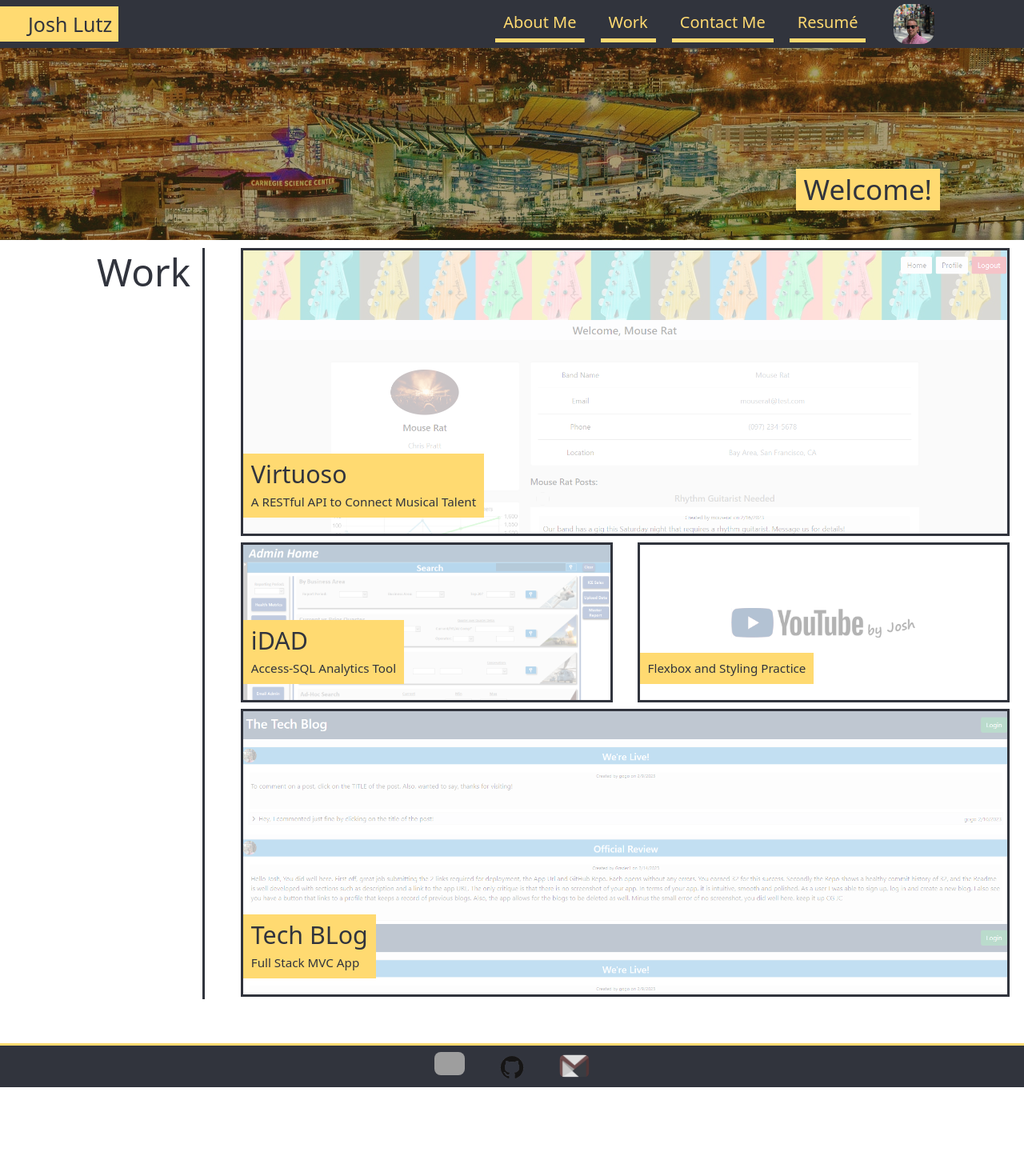
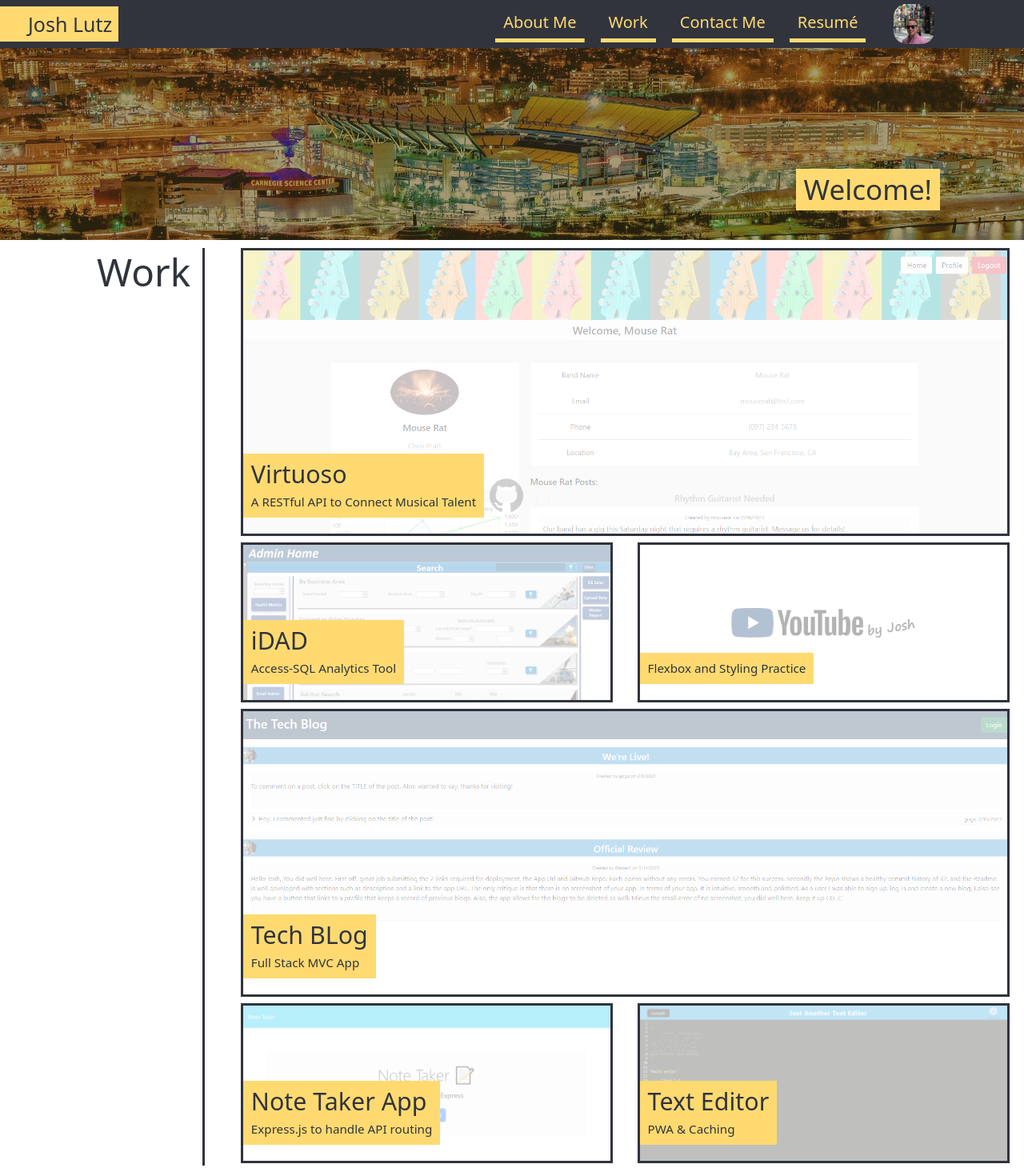
Before and after one commit to lutz143/lutz143-efolio, a React (Create React App) app in the folder efolio-app/: page / in a window 1280 px wide. Shown: the top 1470 px of the page at 80% size. Before the commit the page ends 1359 px from the top, so only its background shows below. Built offline with nearby package versions, Linux system fonts and the light colour scheme; grey boxes are pictures that could not be loaded.

Commit message:
added style.js for handling of hover on github logo for project work

```diff
--- a/efolio-app/src/App.css
+++ b/efolio-app/src/App.css
@@ -263,19 +263,41 @@
   color: var(--dark-gray);
 }
 
+.flex-item-img:hover {
+  opacity: 1.0;
+}
+
 /* Portfolio styling */
 /* ===================================================================================================================================== */
 
 
 
 /* SPPECTR size, ensuring no repeat */
-.SPPECTR {
+.Virtuoso {
   background-repeat: no-repeat;
   background-size: 86%;
 }
 
 /* iDAD size, ensuring no repeat */
 .iDAD {
+  background-repeat: no-repeat;
+  background-size: 100%;
+}
+
+/* PWA size, ensuring no repeat */
+.PWA {
+  background-repeat: no-repeat;
+  background-size: 100%;
+}
+
+/* PWA size, ensuring no repeat */
+.noteTaker {
+  background-repeat: no-repeat;
+  background-size: 100%;
+}
+
+/* Tech Blog size, ensuring no repeat */
+.techBlog {
   background-repeat: no-repeat;
   background-size: 100%;
 }
--- a/efolio-app/src/components/Project.js
+++ b/efolio-app/src/components/Project.js
@@ -1,13 +1,18 @@
-import React from "react";
+import React, {useState} from 'react';
+import style from './style.js'
 import 'bootstrap/dist/css/bootstrap.css';
 import Virtuoso from './images/Virtuoso-Main-Page.png'
 import iDAD from './images/iDAD_Homepage.PNG'
 import YouTubeStyle from './images/youtube-logo-byjosh.jpg'
 import TechBlog from './images/tech-blog.png'
+import NoteTaker from './images/NoteTaker.png'
+import PWA from './images/PWA.PNG'
+import GitHub from './images/GitHub.png'
 
 
 
 function About(props) {
+  const [hover, setHover] = useState(false);
   return (
 
 
@@ -16,11 +21,14 @@
 
       <div className="flex-container">
 
-        <a href="https://virtuoso-lutz143.herokuapp.com/" target="_blank" rel="noopener noreferrer" className="flex-item SPPECTR" style={{ backgroundImage: `url(${Virtuoso})`, backgroundSize: 'cover', backgroundPosition: 'center' }}>
+        <a href="https://virtuoso-lutz143.herokuapp.com/" target="_blank" rel="noopener noreferrer" className="flex-item Virtuoso" style={{ backgroundImage: `url(${Virtuoso})`, backgroundSize: 'cover', backgroundPosition: 'center' }}>
           <div>
             <h3>Virtuoso</h3>
             <span>A RESTful API to Connect Musical Talent</span>
           </div>
+          <a href="https://github.com/lutz143/virtuoso" target="_blank" rel="noopener noreferrer">
+            <img onMouseEnter={()=>{ setHover(true);}} onMouseLeave={()=>{setHover(false);}} style={{...style.normal,...(hover ? style.hover : null)}}className="flex-item-img" src={GitHub} />
+          </a>
         </a>
 
 
@@ -45,6 +53,20 @@
           </div>
         </a>
 
+        <a href="https://note-taker-app-143.herokuapp.com/" target="_blank" rel="noopener noreferrer" className="flex-item noteTaker" style={{ backgroundImage: `url(${NoteTaker})` }}>
+          <div>
+            <h3>Note Taker App</h3>
+            <span>Express.js to handle API routing</span>
+          </div>
+        </a>
+
+        <a href="https://text-editor-lutz143.herokuapp.com/" target="_blank" rel="noopener noreferrer" className="flex-item PWA" style={{ backgroundImage: `url(${PWA})` }}>
+          <div>
+            <h3>Text Editor</h3>
+            <span>PWA & Caching</span>
+          </div>
+        </a>
+
       </div>
     </section>
 
--- /dev/null
+++ b/efolio-app/src/components/style.js
@@ -0,0 +1,10 @@
+export default {
+  normal:{
+    width: '10%',
+    opacity: '0.2'
+  },
+  hover: {
+    transition: 'all 0.3s',
+    opacity: '1.0'
+  }
+}
```
Also changed, not shown: efolio-app/src/components/images/NoteTaker.png (added), efolio-app/src/components/images/PWA.PNG (added).
